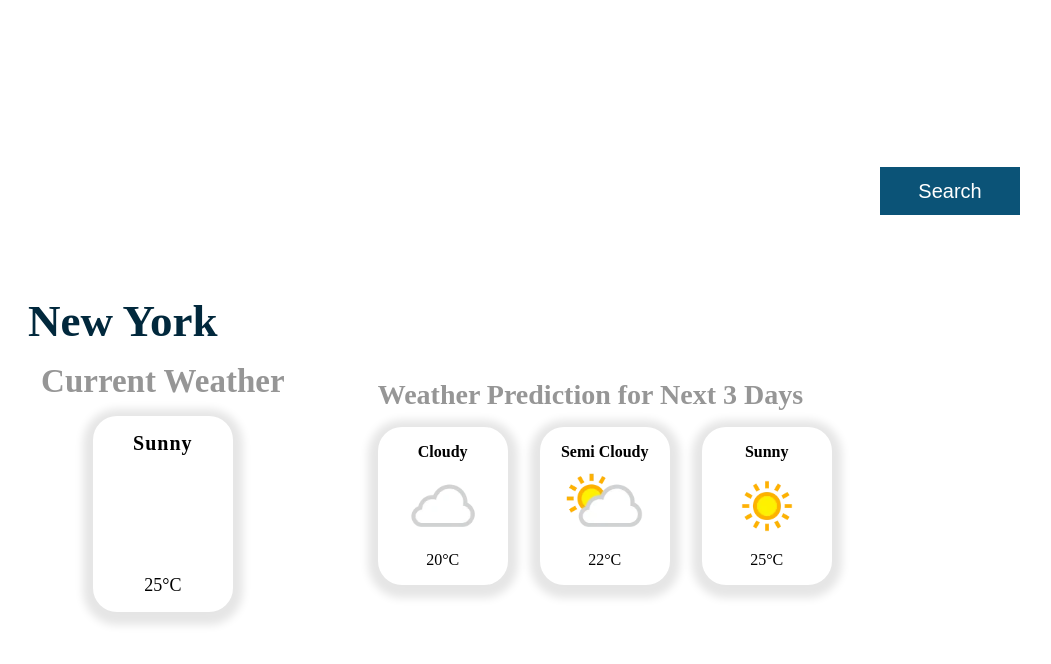
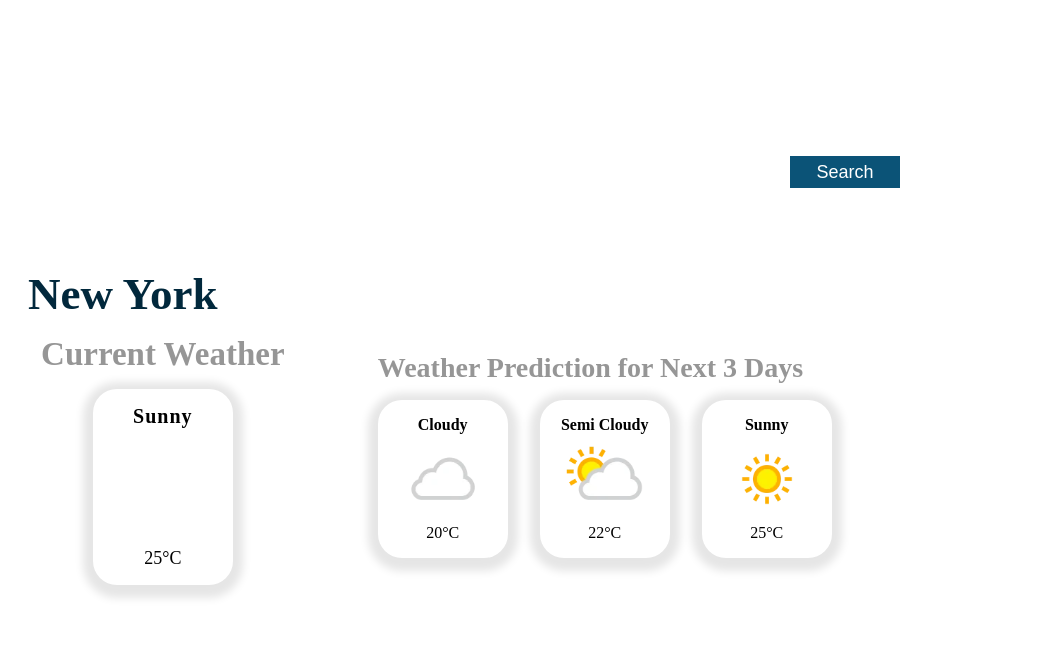
Before and after one commit to unconsideredtrifles/weather-anywhere, a website built with webpack: page dist/index.html in a window 1280 px wide. Shown: the whole page, without its empty margins (20-1071 px from the left). Built offline with nearby package versions, Linux system fonts and the light colour scheme; files whose address does not match are found by name.

Commit message:
Make the text and UI size in top section smaller

```diff
--- a/dist/css/main.css
+++ b/dist/css/main.css
@@ -15,7 +15,7 @@
   --fs-300: 28px;
   --fs-400: 33px;
   --fs-500: 45px;
-  --fs-600: 70px;
+  --fs-600: 60px;
 }
 
 
@@ -80,6 +80,10 @@
   background-image: url("../images/partly-cloudy.webp");
 }
 
+
+.text-size-small-xx {
+  font-size: 15px;
+}
 
 .text-size-small-x {
   font-size: var(--fs-90);
@@ -163,8 +167,8 @@
 }
 
 .search-bar {
-  width: 800px;
-  height: 3rem;
+  width: 560px;
+  height: 2rem;
 }
 
 .search-input {
@@ -183,7 +187,7 @@
 .search-btn {
   appearance: none;
   flex-shrink: 0;
-  flex-basis: 140px;
+  flex-basis: 110px;
 }
 
 .body-section {
--- a/dist/index.html
+++ b/dist/index.html
@@ -15,8 +15,8 @@
       <div class="[ text-size-normal text-white text-center ] [ banner-text ]">Easy and fast weather lookup. At the tip of your fingers.</div>
     </div>
     <form class="[ display-flex box-center ] [ search-bar ]">
-      <input spellcheck=false class="[ no-border text-size-normal ] [ search-input ]" type="search">
-      <button class="[ no-border text-white bg-dark-blue text-size-normal pointer-cursor ] [ search-btn ]">Search</button>
+      <input spellcheck=false class="[ no-border text-size-small-x ] [ search-input ]" type="search">
+      <button class="[ no-border text-white bg-dark-blue text-size-small pointer-cursor ] [ search-btn ]">Search</button>
     </form>
   </header>
 
```
